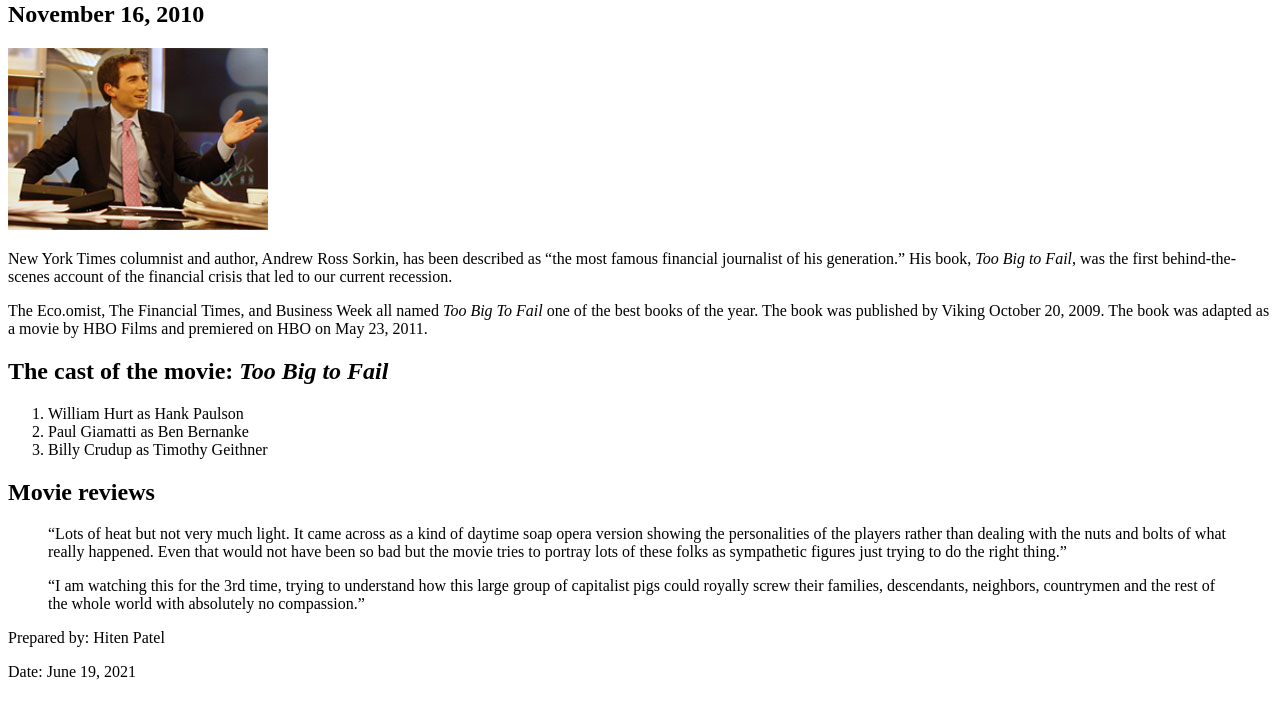
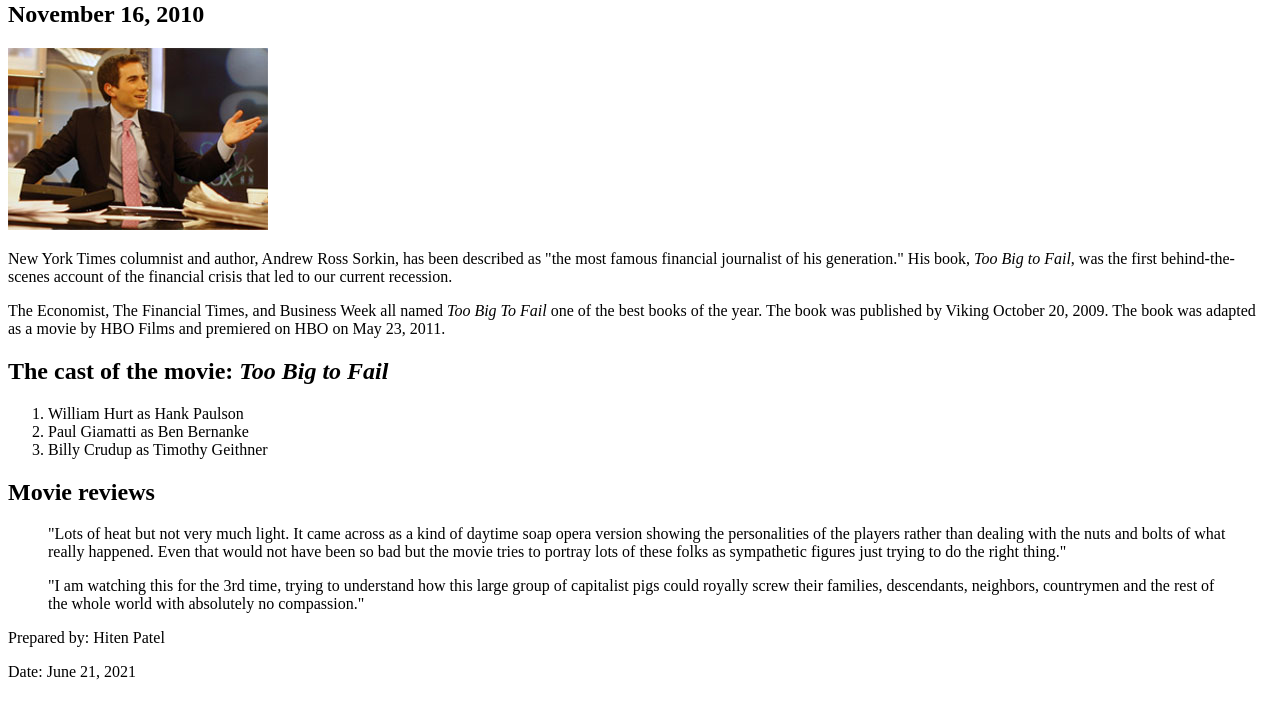
Before and after one commit to hmp58/A09, a plain HTML site: page c03x_sorkin.html in a window 1280 px wide. Shown: the part 79-798 px from the top of the page. Drawn offline with Linux system fonts and the light colour scheme.

Commit message:
Added Character Entity!

```diff
--- a/c03x_sorkin.html
+++ b/c03x_sorkin.html
@@ -11,8 +11,8 @@
 	<h2>November 16, 2010</h2>
 	<img src="short_exercises/town_hall/images/sorkin_desk260.jpg" alt="Andrew Ross Sorkin" width="260">
 
-	<p>New York Times columnist and author, Andrew Ross Sorkin, has been described as <q>the most famous financial journalist of his generation.</q> His book, <i>Too Big to Fail</i>, was the first behind-the-scenes account of the financial crisis that led to our current recession.</p>
-	<p>The Eco.omist, The Financial Times, and Business Week all named <i>Too Big To Fail</i> one of the best books of the year. The book was published by Viking October 20, 2009. The book was adapted as a movie by HBO Films and premiered on HBO on May 23, 2011.</p>
+	<p>New York Times columnist and author, Andrew Ross Sorkin, has been described as &quot;the most famous financial journalist of his generation.&quot; His book, <i>Too Big to Fail</i>, was the first behind-the-scenes account of the financial crisis that led to our current recession.</p>
+	<p>The Economist, The Financial Times, and Business Week all named <i>Too Big To Fail</i> one of the best books of the year. The book was published by Viking October 20, 2009. The book was adapted as a movie by HBO Films and premiered on HBO on May 23, 2011.</p>
 
 	<h2>The cast of the movie: <i>Too Big to Fail</i></h2>
 	<ol>
@@ -22,12 +22,12 @@
 	</ol>
 
 	<h2>Movie reviews</h2>
-	<blockquote><q>Lots of heat but not very much light. It came across as a kind of daytime soap opera version showing the personalities of the players rather than dealing with the nuts and bolts of what really happened. Even that would not have been so bad but the movie tries to portray lots of these folks as sympathetic figures just trying to do the right thing.</q></blockquote>
-	<blockquote><q>I am watching this for the 3rd time, trying to understand how this large group of capitalist pigs could royally screw their families, descendants, neighbors, countrymen and the rest of the whole world with absolutely no compassion.</q></blockquote>
+	<blockquote>&quot;Lots of heat but not very much light. It came across as a kind of daytime soap opera version showing the personalities of the players rather than dealing with the nuts and bolts of what really happened. Even that would not have been so bad but the movie tries to portray lots of these folks as sympathetic figures just trying to do the right thing.&quot;</blockquote>
+	<blockquote>&quot;I am watching this for the 3rd time, trying to understand how this large group of capitalist pigs could royally screw their families, descendants, neighbors, countrymen and the rest of the whole world with absolutely no compassion.&quot;</blockquote>
 
 	<footer>
 		<p>Prepared by: Hiten Patel</p>
-		<p>Date: June 19, 2021</p>
+		<p>Date: June 21, 2021</p>
 	</footer>
 </body>
 </html>
```
Also changed, not shown: image/sorkin_desk260.jpg (deleted).
